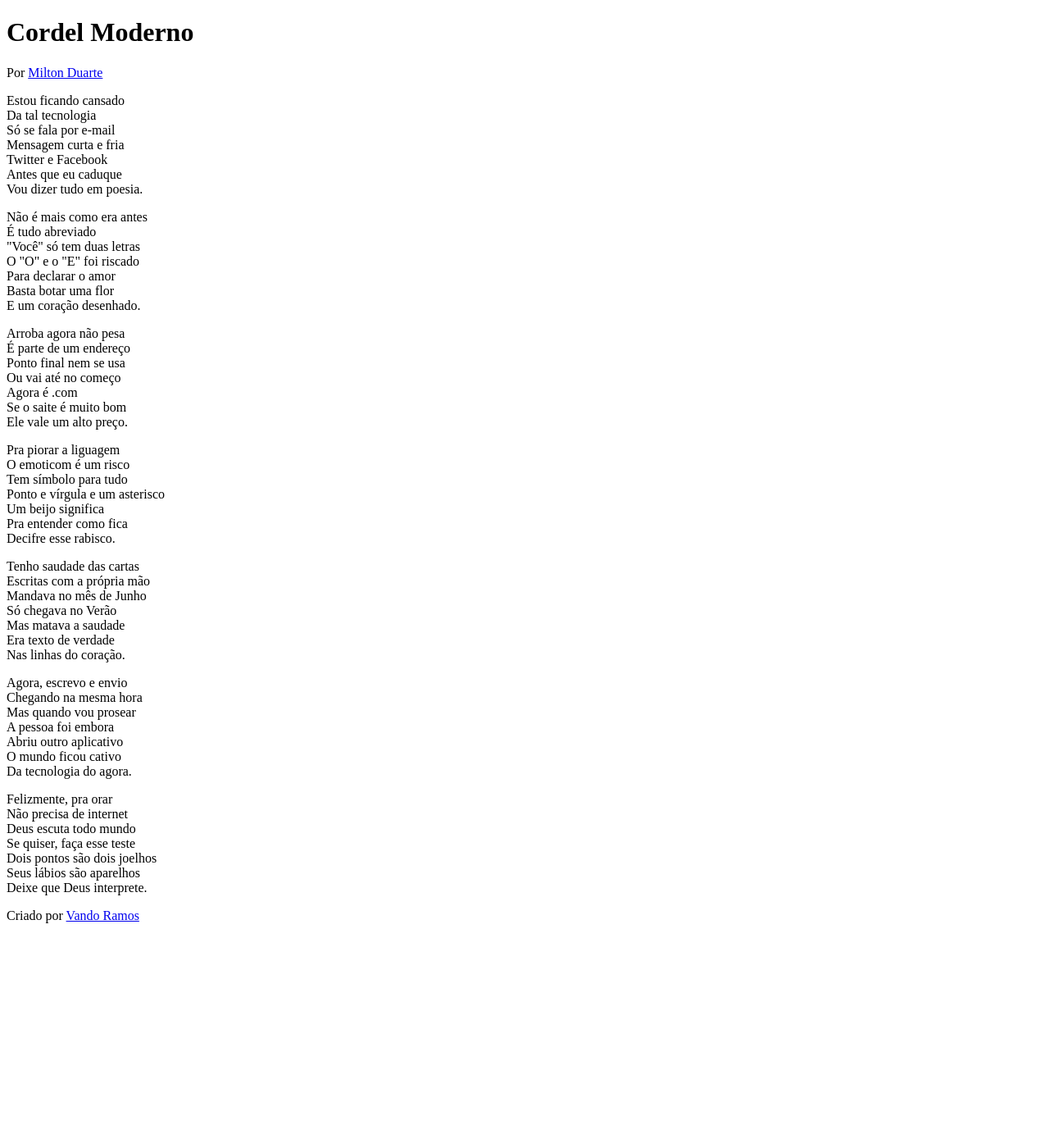
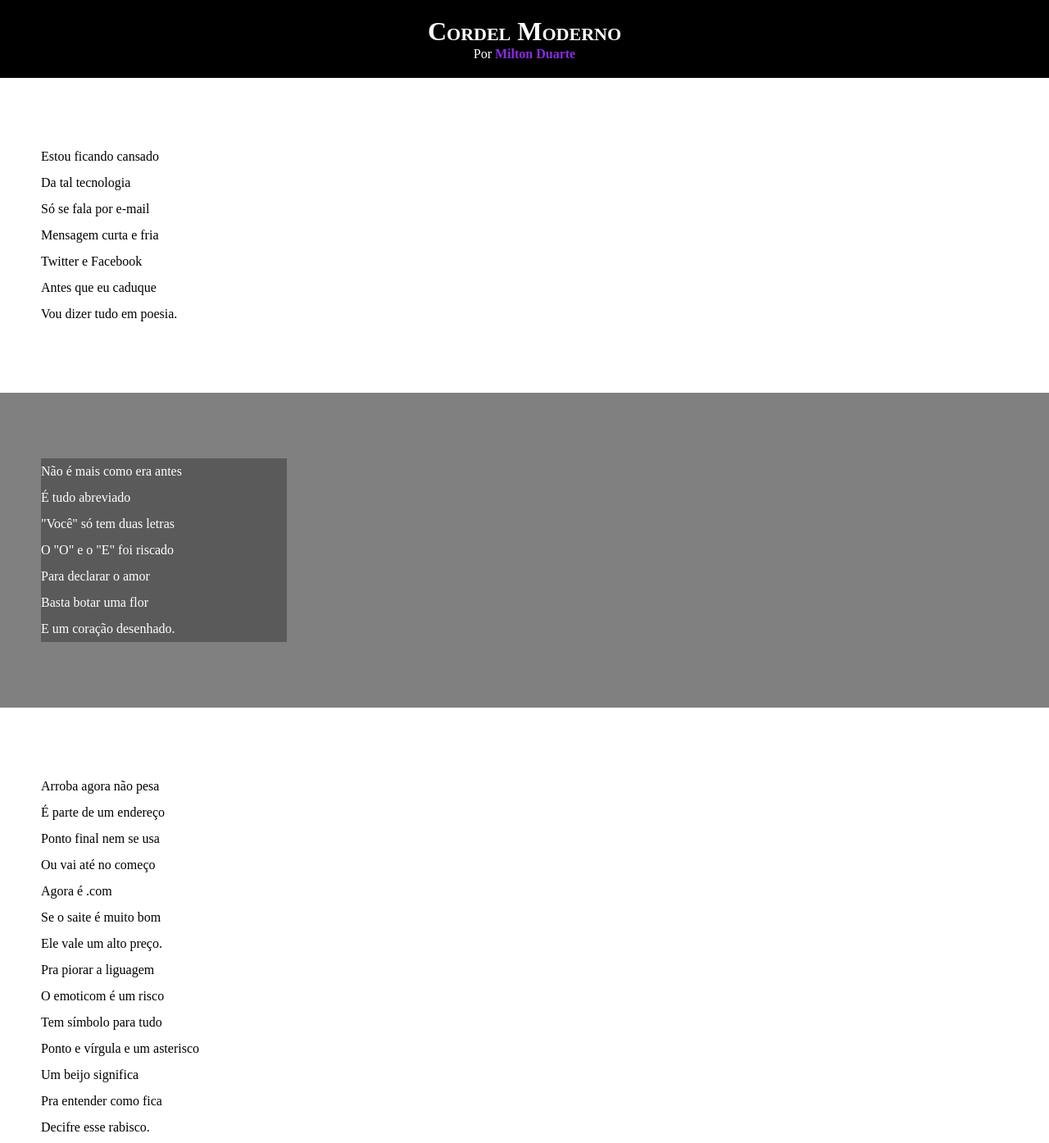
Before and after one commit to vando-ramos/cordel, a plain HTML site: page index.html in a window 1280 px wide. Shown: the top 1394 px of the page at 82% size. Before the commit the page ends 1142 px from the top, so only its background shows below. Drawn offline with Linux system fonts and the light colour scheme.

Commit message:
Adjusting the links in the header and footer, and the styles of the sections.

```diff
--- a/index.html
+++ b/index.html
@@ -14,7 +14,7 @@
     </p>
   </header>
 
-  <section>
+  <section class="no-img">
     <p>
       Estou ficando cansado <br>
       Da tal tecnologia <br>
@@ -26,7 +26,7 @@
     </p>
   </section>
 
-  <section>
+  <section class="img">
     <p>
       Não é mais como era antes <br>
       É tudo abreviado <br>
@@ -38,7 +38,7 @@
     </p>
   </section>
 
-  <section>
+  <section class="no-img">
     <p>
       Arroba agora não pesa <br>
       É parte de um endereço <br>
@@ -60,7 +60,7 @@
     </p>
   </section>
 
-  <section>
+  <section class="img">
     <p>
       Tenho saudade das cartas <br>
       Escritas com a própria mão <br>
@@ -72,7 +72,7 @@
     </p>
   </section>
 
-  <section>
+  <section class="no-img">
     <p>
       Agora, escrevo e envio <br>
       Chegando na mesma hora <br>
--- a/style/style.css
+++ b/style/style.css
@@ -1 +1,67 @@
 @charset "UTF-8";
+
+* {
+  margin: 0;
+  padding: 0;
+}
+
+html,  body {
+  min-height: 100vh;
+  background-color: darkgray;
+}
+
+header {
+  background-color: black;
+  color: white;
+  text-align: center;
+}
+
+header > h1 {
+  padding-top: 20px;
+  font-variant: small-caps;
+}
+
+header > p {
+  padding-bottom: 20px;
+}
+
+section {
+  padding: 10vh 0 10vh 50px;
+  line-height: 2em;
+}
+
+section.no-img {
+  background-color: white;
+  color: black;
+}
+
+section.img {
+  background-color: gray;
+  color: white;
+}
+
+section.img > p {
+  background-color: rgba(0, 0, 0, 0.300);
+  width: 300px;
+}
+
+a {
+  text-decoration: none;
+  font-weight: bolder;
+  color: blueviolet;
+}
+
+a:hover {
+  background-color: white;
+  color: black;
+}
+
+footer {
+  background-color: black;
+}
+
+footer > p {
+  padding: 10px;
+  color: white;
+  text-align: center;
+}
```
